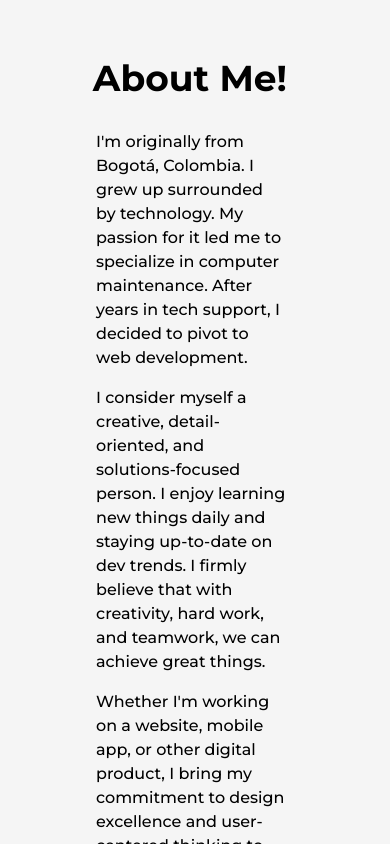
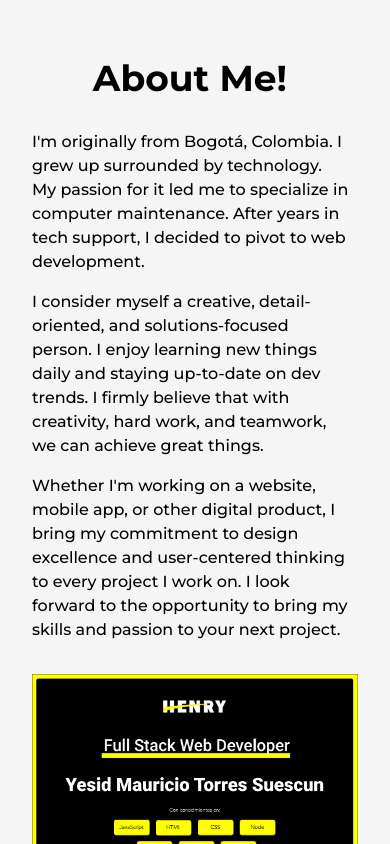
Before and after one commit to MauricioSuescun/portfolio-v2, a Next.js app: page / in a window 390 px wide. Shown: the part 980-1824 px from the top of the page. Built offline with nearby package versions, Linux system fonts and the light colour scheme.

Commit message:
bugs fixed

```diff
--- a/src/components/Skills.js
+++ b/src/components/Skills.js
@@ -24,7 +24,7 @@ const Skills = () => {
         Skills
       </h2>
       <div
-        className="mx-12 h-screen relative flex items-center justify-center rounded-full bg-circularLight dark:bg-circularDark lg:h-[80vh] sm:h-[60vh] xs:h-[50vh] lg:bg-circularLightLg lg:dark:bg-circularDarkLg
+        className="mx-12 h-screen relative flex items-center justify-center rounded-full bg-circularLight dark:bg-circularDark lg:h-[80vh] sm:h-[60vh] xs:h-[40vh] lg:bg-circularLightLg lg:dark:bg-circularDarkLg
       md:bg-circularLightMd md:dark:bg-circularDarkMd
       sm:bg-circularLightSm sm:dark:bg-circularDarkSm"
       >
--- a/src/pages/About.js
+++ b/src/pages/About.js
@@ -17,7 +17,7 @@ const About = () => {
           text="About me!"
           className="mb-16 lg:text-7xl sm:text-6xl xs:text-4xl sm:mb-8"
         ></AnimatedText>
-        <div className="flex items-start justify-between w-full px-32 xs:px-24 xs:flex-col sm:flex-col md:flex-col">
+        <div className="flex items-start justify-between w-full px-32 xs:px-8 xs:flex-col sm:flex-col md:flex-col">
           <div className="w-1/2 pr-8 xs:w-full sm:w-full md:w-full xs:pr-2">
             <p className="font-medium dark:text-light">
               I'm originally from Bogotá, Colombia. I grew up surrounded by
```
